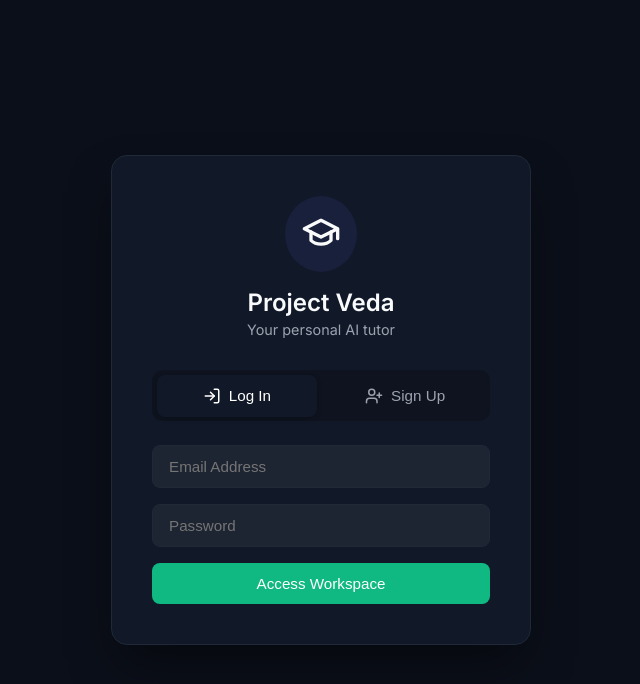
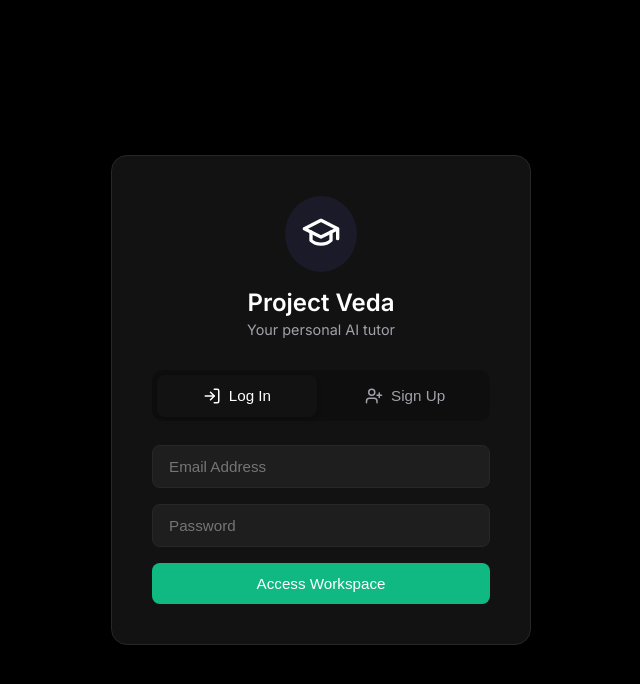
Before and after one commit to abhij5681-eng/Project_Veda_New, a React (Vite) app in the folder frontend/: page / in a window 1280 px wide. Shown: the top 684 px of the page, without its empty margins (319-959 px from the left). Built offline with nearby package versions, Linux system fonts and the light colour scheme.

Commit message:
Style: Apply true pitch black and emerald green theme

```diff
--- a/frontend/src/index.css
+++ b/frontend/src/index.css
@@ -1,15 +1,15 @@
 @import url('https://fonts.googleapis.com/css2?family=Inter:wght@400;500;600;700&display=swap');
 
 :root {
-  /* The Original Deep Dark Backgrounds */
-  --bg-dark: #0b0f19;     /* Deep, rich near-black */
-  --bg-panel: #111827;    /* Classic dark sidebar/panel */
-  --border: #1f2937;      /* Clean, dark dividing lines */
-  --text-main: #f9fafb;   /* Crisp, pure white text */
-  --text-muted: #9ca3af;  /* Readable soft gray */
+  /* True Black Theme - Zero blue undertones! */
+  --bg-dark: #000000;     /* Pure pitch black background */
+  --bg-panel: #121212;    /* Very dark, purely neutral gray for the sidebar */
+  --border: #27272a;      /* Clean, neutral gray border */
+  --text-main: #ffffff;   /* Pure white text for maximum contrast */
+  --text-muted: #a1a1aa;  /* Neutral soft gray */
 
-  /* The New Green Accent */
-  --primary: #10b981;     /* Vibrant Emerald Green (No more purple!) */
+  /* The Emerald Accent */
+  --primary: #10b981;     /* Vibrant Emerald Green */
   --danger: #ef4444;
   --success: #10b981;
 }
```
